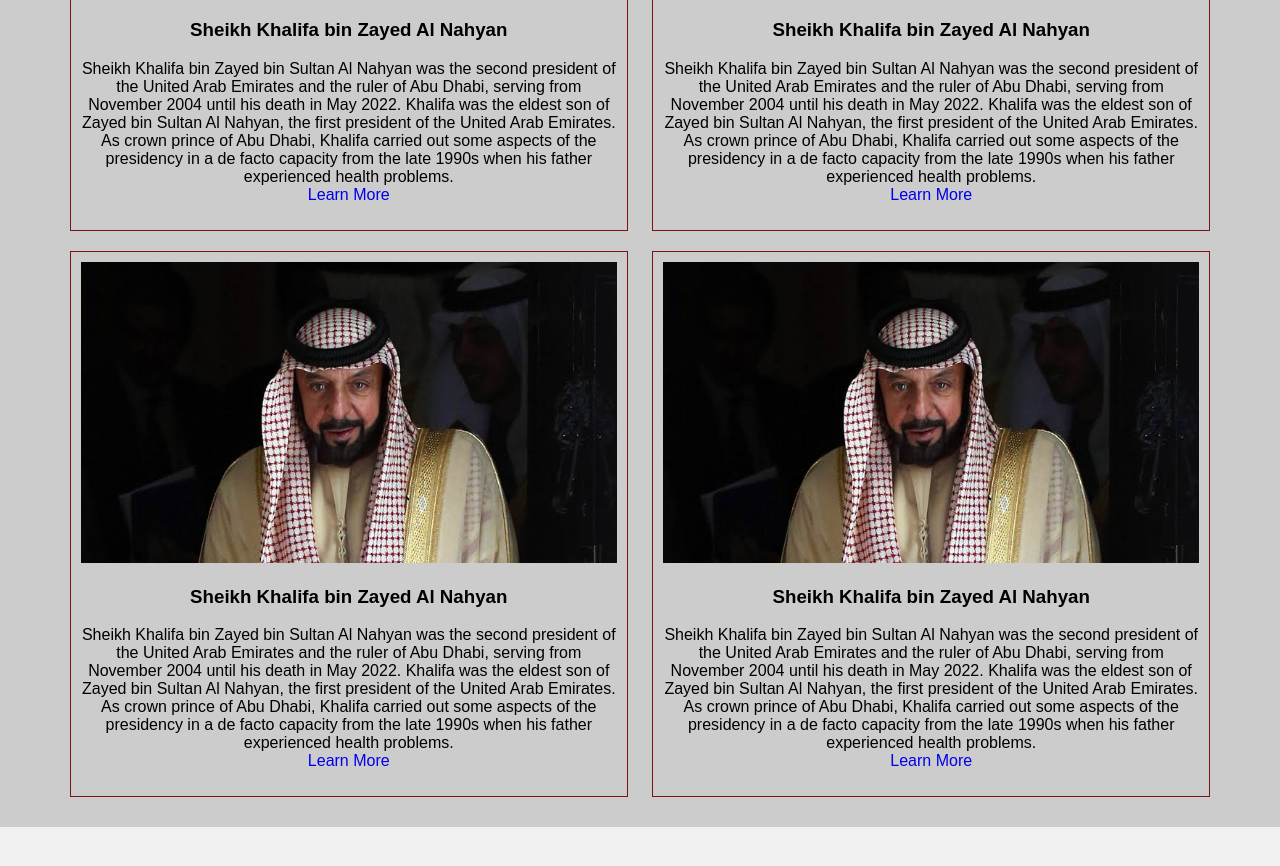
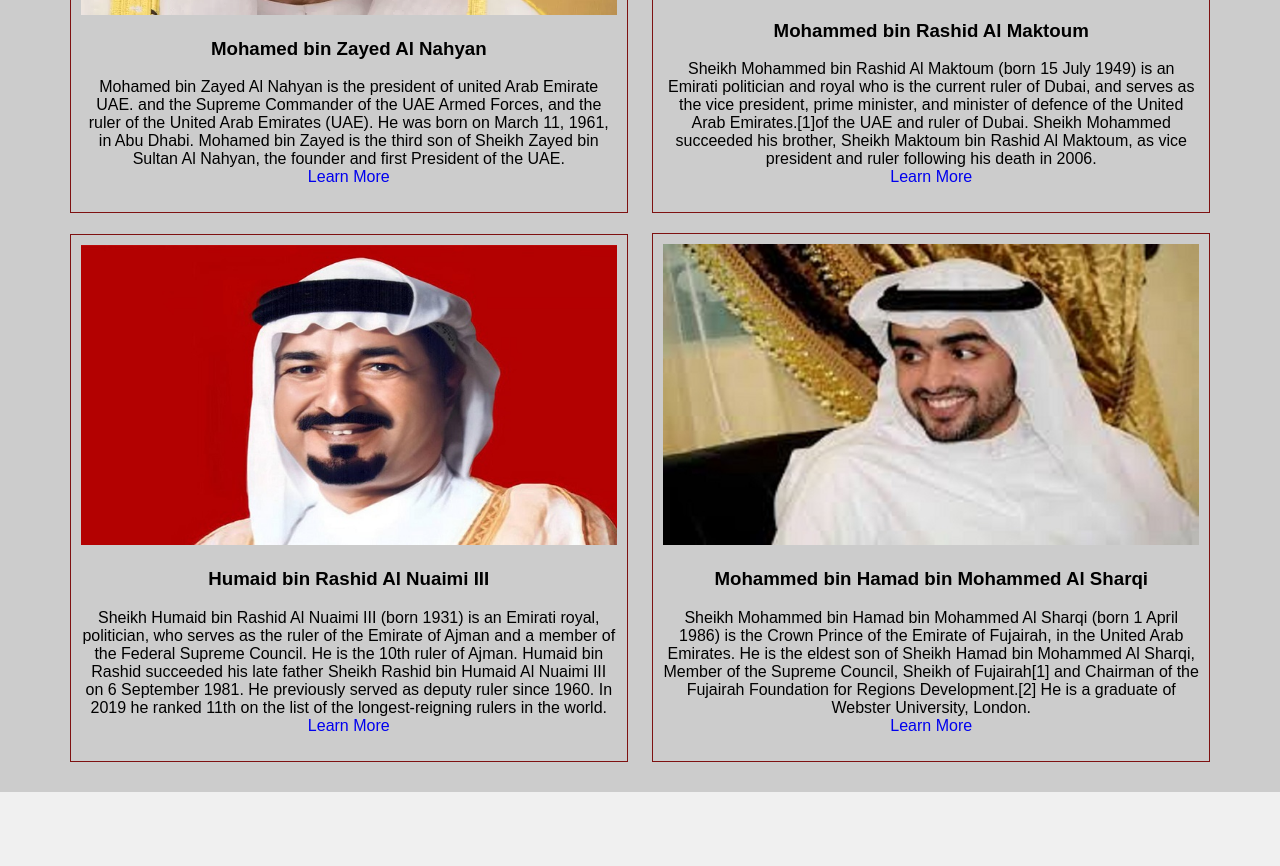
Before and after one commit to UbaidUllah777/UAEhighlisghts, a plain HTML site: page leaders.html in a window 1280 px wide. Shown: the part 1501-2367 px from the top of the page. After the commit the page ends 2343 px from the top, so only its background shows below. Drawn offline with Linux system fonts and the light colour scheme.

Commit message:
updated leaders

```diff
--- a/leaders.html
+++ b/leaders.html
@@ -103,22 +103,18 @@
         </div>
         <!-- Leader 3-->
         <div class="leader">
-          <img
-            src="./images/SheikhKhalifabinZayedAlNahyan.jpeg"
-            alt="Leader 1"
-          />
-          <h3>Sheikh Khalifa bin Zayed Al Nahyan</h3>
+          <img src="./images/zyedUAEPresident.jpg" alt="Leader 1" />
+          <h3>Mohamed bin Zayed Al Nahyan</h3>
           <p>
-            Sheikh Khalifa bin Zayed bin Sultan Al Nahyan was the second
-            president of the United Arab Emirates and the ruler of Abu Dhabi,
-            serving from November 2004 until his death in May 2022. Khalifa was
-            the eldest son of Zayed bin Sultan Al Nahyan, the first president of
-            the United Arab Emirates. As crown prince of Abu Dhabi, Khalifa
-            carried out some aspects of the presidency in a de facto capacity
-            from the late 1990s when his father experienced health problems.
+            Mohamed bin Zayed Al Nahyan is the president of united Arab Emirate
+            UAE. and the Supreme Commander of the UAE Armed Forces, and the
+            ruler of the United Arab Emirates (UAE). He was born on March 11,
+            1961, in Abu Dhabi. Mohamed bin Zayed is the third son of Sheikh
+            Zayed bin Sultan Al Nahyan, the founder and first President of the
+            UAE.
             <br />
             <a
-              href="https://en.wikipedia.org/wiki/Khalifa_bin_Zayed_Al_Nahyan"
+              href="https://en.wikipedia.org/wiki/President_of_the_United_Arab_Emirates"
               target="_blank"
               >Learn More</a
             >
@@ -126,22 +122,19 @@
         </div>
         <!-- Leader 4 -->
         <div class="leader">
-          <img
-            src="./images/SheikhKhalifabinZayedAlNahyan.jpeg"
-            alt="Leader 1"
-          />
-          <h3>Sheikh Khalifa bin Zayed Al Nahyan</h3>
+          <img src="./images/vicepresedentUAE.jpg" alt="Leader 1" />
+          <h3>Mohammed bin Rashid Al Maktoum</h3>
           <p>
-            Sheikh Khalifa bin Zayed bin Sultan Al Nahyan was the second
-            president of the United Arab Emirates and the ruler of Abu Dhabi,
-            serving from November 2004 until his death in May 2022. Khalifa was
-            the eldest son of Zayed bin Sultan Al Nahyan, the first president of
-            the United Arab Emirates. As crown prince of Abu Dhabi, Khalifa
-            carried out some aspects of the presidency in a de facto capacity
-            from the late 1990s when his father experienced health problems.
+            Sheikh Mohammed bin Rashid Al Maktoum (born 15 July 1949) is an
+            Emirati politician and royal who is the current ruler of Dubai, and
+            serves as the vice president, prime minister, and minister of
+            defence of the United Arab Emirates.[1]of the UAE and ruler of
+            Dubai. Sheikh Mohammed succeeded his brother, Sheikh Maktoum bin
+            Rashid Al Maktoum, as vice president and ruler following his death
+            in 2006.
             <br />
             <a
-              href="https://en.wikipedia.org/wiki/Khalifa_bin_Zayed_Al_Nahyan"
+              href="https://en.wikipedia.org/wiki/Mohammed_bin_Rashid_Al_Maktoum#:~:text=Sheikh%20Mohammed%20bin%20Rashid%20Al,Arab%20Emirates.of%20the%20UAE"
               target="_blank"
               >Learn More</a
             >
@@ -151,21 +144,21 @@
         <!-- Leader 5 -->
         <div class="leader">
           <img
-            src="./images/SheikhKhalifabinZayedAlNahyan.jpeg"
+            src="./images/Humaid bin Rashid Al Nuaimi III.jpg"
             alt="Leader 1"
           />
-          <h3>Sheikh Khalifa bin Zayed Al Nahyan</h3>
+          <h3>Humaid bin Rashid Al Nuaimi III</h3>
           <p>
-            Sheikh Khalifa bin Zayed bin Sultan Al Nahyan was the second
-            president of the United Arab Emirates and the ruler of Abu Dhabi,
-            serving from November 2004 until his death in May 2022. Khalifa was
-            the eldest son of Zayed bin Sultan Al Nahyan, the first president of
-            the United Arab Emirates. As crown prince of Abu Dhabi, Khalifa
-            carried out some aspects of the presidency in a de facto capacity
-            from the late 1990s when his father experienced health problems.
+            Sheikh Humaid bin Rashid Al Nuaimi III (born 1931) is an Emirati
+            royal, politician, who serves as the ruler of the Emirate of Ajman
+            and a member of the Federal Supreme Council. He is the 10th ruler of
+            Ajman. Humaid bin Rashid succeeded his late father Sheikh Rashid bin
+            Humaid Al Nuaimi III on 6 September 1981. He previously served as
+            deputy ruler since 1960. In 2019 he ranked 11th on the list of the
+            longest-reigning rulers in the world.
             <br />
             <a
-              href="https://en.wikipedia.org/wiki/Khalifa_bin_Zayed_Al_Nahyan"
+              href="https://en.wikipedia.org/wiki/Humaid_bin_Rashid_Al_Nuaimi_III"
               target="_blank"
               >Learn More</a
             >
@@ -175,21 +168,20 @@
         <!-- Leader 6 -->
         <div class="leader">
           <img
-            src="./images/SheikhKhalifabinZayedAlNahyan.jpeg"
+            src="./images/Mohammed bin Hamad bin Mohammed Al Sharqi.jpg.jpg"
             alt="Leader 1"
           />
-          <h3>Sheikh Khalifa bin Zayed Al Nahyan</h3>
+          <h3>Mohammed bin Hamad bin Mohammed Al Sharqi</h3>
           <p>
-            Sheikh Khalifa bin Zayed bin Sultan Al Nahyan was the second
-            president of the United Arab Emirates and the ruler of Abu Dhabi,
-            serving from November 2004 until his death in May 2022. Khalifa was
-            the eldest son of Zayed bin Sultan Al Nahyan, the first president of
-            the United Arab Emirates. As crown prince of Abu Dhabi, Khalifa
-            carried out some aspects of the presidency in a de facto capacity
-            from the late 1990s when his father experienced health problems.
+            Sheikh Mohammed bin Hamad bin Mohammed Al Sharqi (born 1 April 1986)
+            is the Crown Prince of the Emirate of Fujairah, in the United Arab
+            Emirates. He is the eldest son of Sheikh Hamad bin Mohammed Al
+            Sharqi, Member of the Supreme Council, Sheikh of Fujairah[1] and
+            Chairman of the Fujairah Foundation for Regions Development.[2] He
+            is a graduate of Webster University, London.
             <br />
             <a
-              href="https://en.wikipedia.org/wiki/Khalifa_bin_Zayed_Al_Nahyan"
+              href="https://en.wikipedia.org/wiki/Mohammed_bin_Hamad_bin_Mohammed_Al_Sharqi"
               target="_blank"
               >Learn More</a
             >
```
Also changed, not shown: contact.html (+1 -1 lines), images/Humaid bin Rashid Al Nuaimi III.jpg (added), images/Mohammed bin Hamad bin Mohammed Al Sharqi.jpg.jpg (added), images/vicepresedentUAE.jpg (added), images/zyedUAEPresident.jpg (added).
